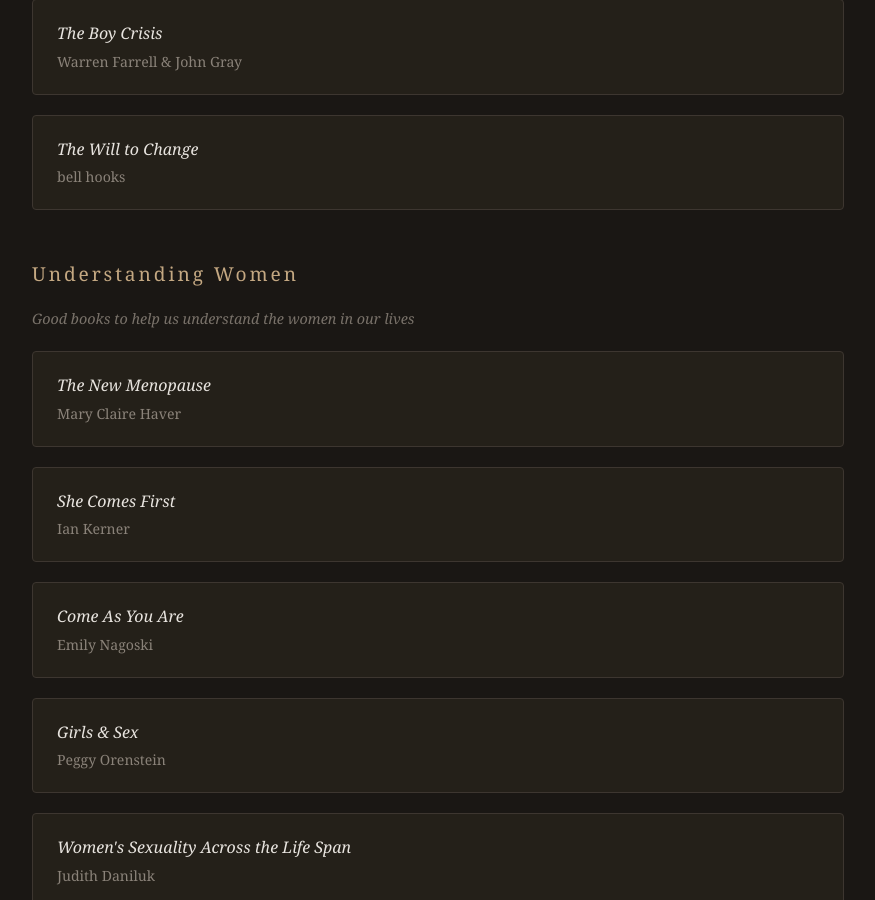
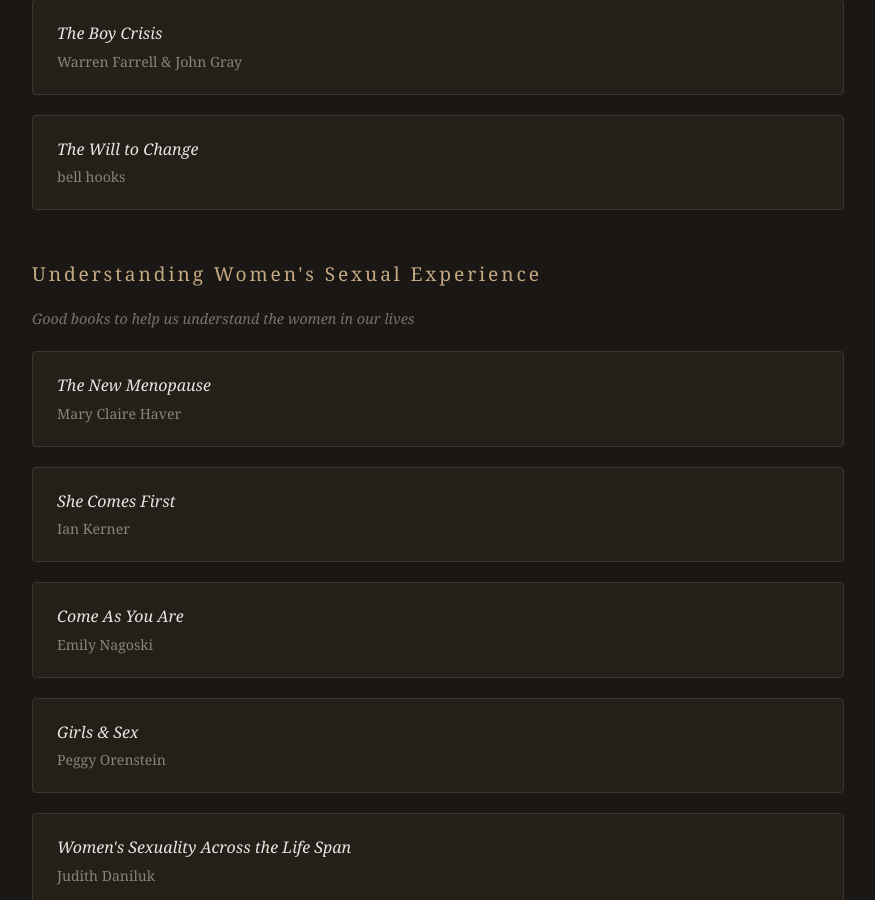
Before and after one commit to geosh5676/geosh5676.github.io, a Jekyll site: the page readings.html, which Jekyll copies as it is, in a window 1280 px wide and 900 px high, scrolled down 2384 px. Shown: the whole window, without its empty margins (214-1089 px from the left). Built offline with Jekyll 4.4.1, drawn with Linux system fonts in a browser that asks for light colours.

Commit message:
Rename Understanding Women section to Understanding Women's Sexual Experience
Co-Authored-By: Claude Opus 4.6 <noreply@anthropic.com>

```diff
--- a/readings.html
+++ b/readings.html
@@ -325,7 +325,7 @@
         </section>
 
         <section>
-            <h3>Understanding Women</h3>
+            <h3>Understanding Women's Sexual Experience</h3>
             <p class="section-note">Good books to help us understand the women in our lives</p>
 
             <div class="reading-card">
```
